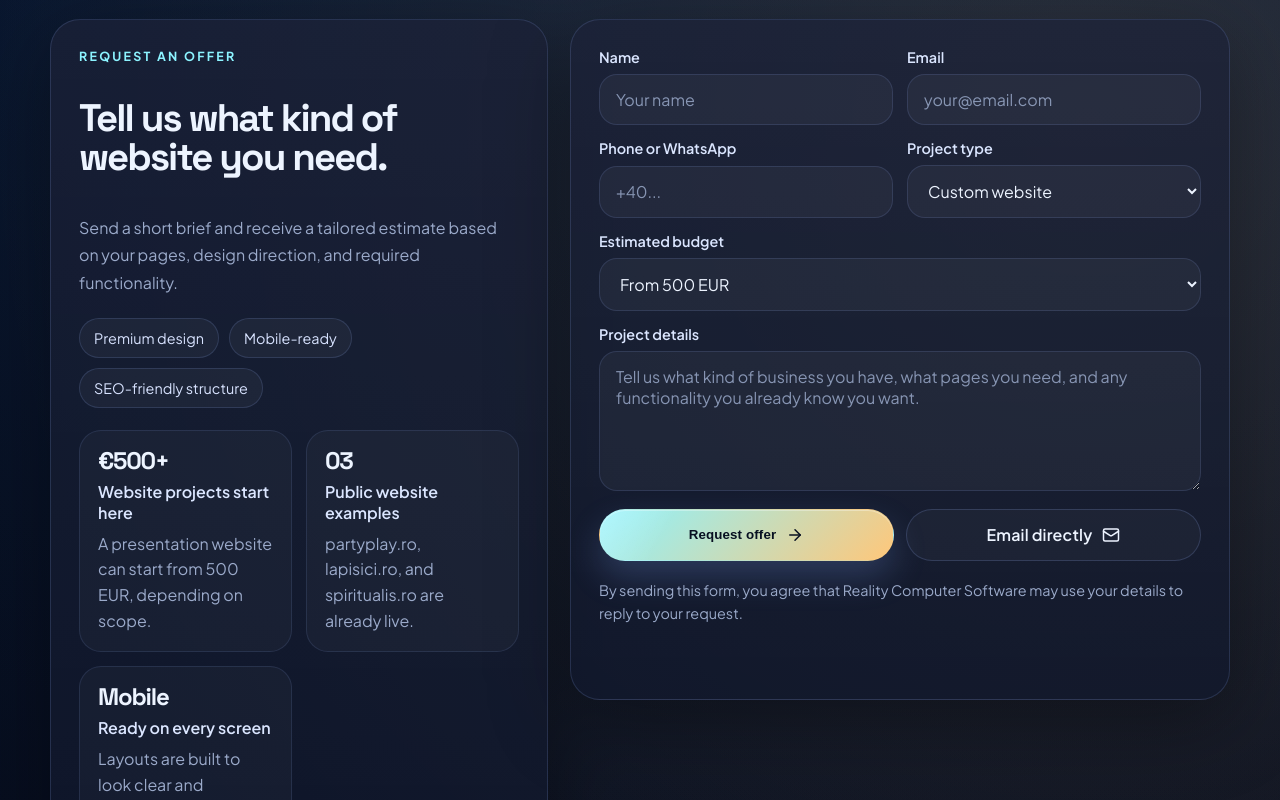
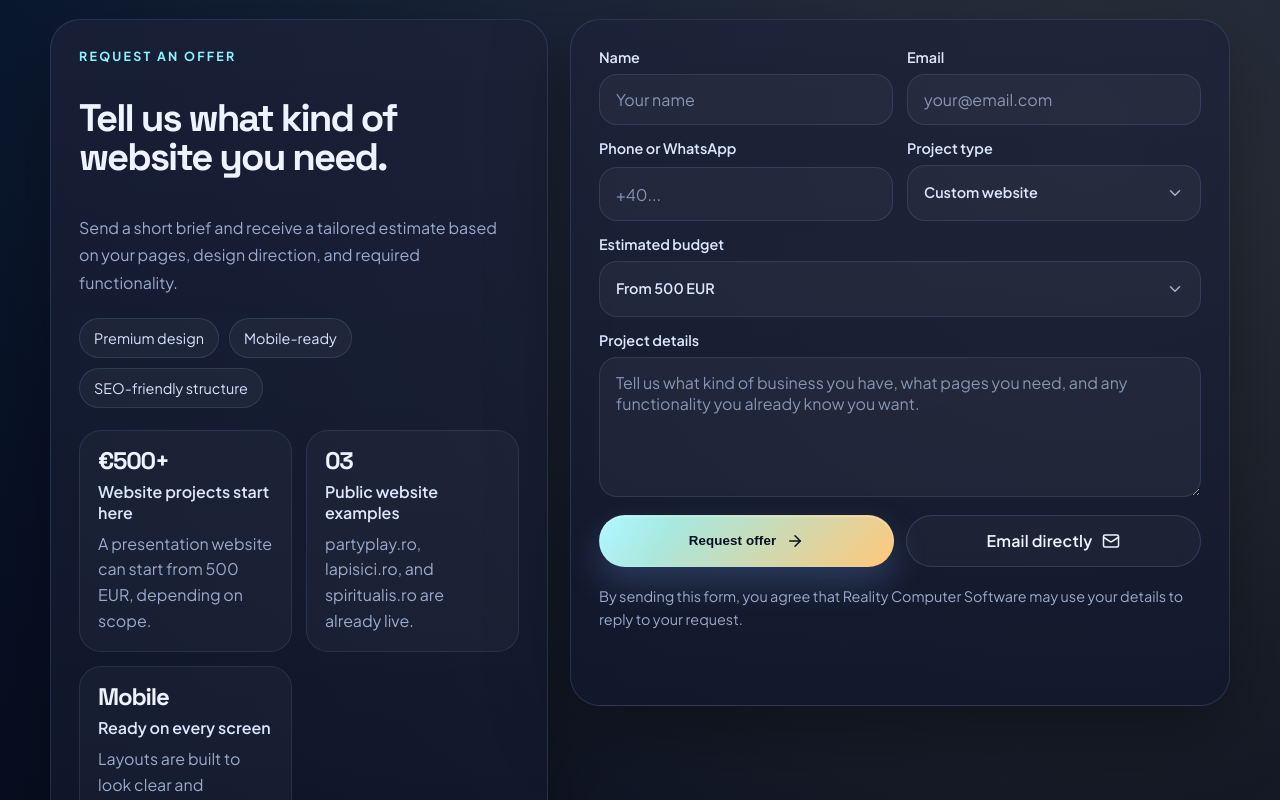
Before and after one commit to TenshiRa96/RCS_Website, a React (Vite) app: page / in a window 1280 px wide. Shown: the part 1200-2000 px from the top of the page. Built offline with nearby package versions, Linux system fonts and the light colour scheme.

Commit message:
chore: fix dropdowns and add google analytics tag

```diff
--- a/index.html
+++ b/index.html
@@ -1,6 +1,15 @@
 <!doctype html>
 <html lang="en">
   <head>
+    <script async src="https://www.googletagmanager.com/gtag/js?id=G-QW90VE5CFC"></script>
+    <script>
+      window.dataLayer = window.dataLayer || [];
+      function gtag() {
+        dataLayer.push(arguments);
+      }
+      gtag('js', new Date());
+      gtag('config', 'G-QW90VE5CFC');
+    </script>
     <meta charset="UTF-8" />
     <meta name="viewport" content="width=device-width, initial-scale=1.0" />
     <meta
--- a/src/components/OfferRequestForm.tsx
+++ b/src/components/OfferRequestForm.tsx
@@ -1,6 +1,6 @@
 import type { FormEvent } from 'react'
-import { ArrowRight, LoaderCircle, Mail } from 'lucide-react'
-import { useState } from 'react'
+import { ArrowRight, ChevronDown, LoaderCircle, Mail } from 'lucide-react'
+import { useEffect, useId, useRef, useState } from 'react'
 import { company } from '../data/site'
 import { useLocale } from '../i18n'
 
@@ -36,6 +36,90 @@ type OfferRequestFormProps = {
 
 type SubmitState = 'idle' | 'sending' | 'success' | 'error'
 
+type OfferSelectProps = {
+  label: string
+  name: string
+  options: readonly string[]
+  value: string
+  onChange: (value: string) => void
+}
+
+function OfferSelect({ label, name, options, value, onChange }: OfferSelectProps) {
+  const [isOpen, setIsOpen] = useState(false)
+  const rootRef = useRef<HTMLDivElement>(null)
+  const labelId = useId()
+  const listboxId = useId()
+
+  useEffect(() => {
+    if (!isOpen) {
+      return
+    }
+
+    function handlePointerDown(event: PointerEvent) {
+      if (!rootRef.current?.contains(event.target as Node)) {
+        setIsOpen(false)
+      }
+    }
+
+    function handleEscape(event: KeyboardEvent) {
+      if (event.key === 'Escape') {
+        setIsOpen(false)
+      }
+    }
+
+    document.addEventListener('pointerdown', handlePointerDown)
+    document.addEventListener('keydown', handleEscape)
+
+    return () => {
+      document.removeEventListener('pointerdown', handlePointerDown)
+      document.removeEventListener('keydown', handleEscape)
+    }
+  }, [isOpen])
+
+  return (
+    <div
+      ref={rootRef}
+      className={`offer-field offer-field--select${isOpen ? ' offer-field--select-open' : ''}`}
+    >
+      <span id={labelId}>{label}</span>
+      <input type="hidden" name={name} value={value} />
+
+      <button
+        type="button"
+        className={`offer-select${isOpen ? ' offer-select--open' : ''}`}
+        aria-haspopup="listbox"
+        aria-expanded={isOpen}
+        aria-labelledby={labelId}
+        aria-controls={listboxId}
+        onClick={() => setIsOpen((open) => !open)}
+      >
+        <span className="offer-select__value">{value}</span>
+        <ChevronDown size={18} className="offer-select__chevron" />
+      </button>
+
+      {isOpen ? (
+        <div className="offer-select__menu" role="listbox" id={listboxId} aria-labelledby={labelId}>
+          {options.map((option) => (
+            <button
+              key={option}
+              type="button"
+              role="option"
+              aria-selected={option === value}
+              className={`offer-select__option${option === value ? ' is-selected' : ''}`}
+              onClick={() => {
+                onChange(option)
+                setIsOpen(false)
+              }}
+            >
+              {option}
+            </button>
+          ))}
+        </div>
+      ) : null}
+    </div>
+  )
+}
+
 export default function OfferRequestForm({
   content,
   showIntro = true,
@@ -43,6 +127,8 @@ export default function OfferRequestForm({
   const { locale } = useLocale()
   const [submitState, setSubmitState] = useState<SubmitState>('idle')
   const [submitError, setSubmitError] = useState('')
+  const [projectType, setProjectType] = useState(content.projectTypeOptions[0] ?? '')
+  const [budget, setBudget] = useState(content.budgetOptions[0] ?? '')
 
   async function handleSubmit(event: FormEvent<HTMLFormElement>) {
     event.preventDefault()
@@ -52,8 +138,8 @@ export default function OfferRequestForm({
       name: String(formData.get('name') ?? ''),
       email: String(formData.get('email') ?? ''),
       phone: String(formData.get('phone') ?? ''),
-      projectType: String(formData.get('project_type') ?? ''),
-      budget: String(formData.get('budget') ?? ''),
+      projectType,
+      budget,
       message: String(formData.get('message') ?? ''),
       pageUrl: typeof window !== 'undefined' ? window.location.href : '',
       locale,
@@ -84,6 +170,8 @@ export default function OfferRequestForm({
       setSubmitState('success')
       setSubmitError('')
       form.reset()
+      setProjectType(content.projectTypeOptions[0] ?? '')
+      setBudget(content.budgetOptions[0] ?? '')
     } catch {
       setSubmitState('error')
     }
@@ -132,27 +220,23 @@ export default function OfferRequestForm({
           />
         </label>
 
-        <label className="offer-field">
-          <span>{content.projectTypeLabel}</span>
-          <select name="project_type" defaultValue={content.projectTypeOptions[0]} required>
-            {content.projectTypeOptions.map((option) => (
-              <option key={option} value={option}>
-                {option}
-              </option>
-            ))}
-          </select>
-        </label>
+        <OfferSelect
+          label={content.projectTypeLabel}
+          name="project_type"
+          options={content.projectTypeOptions}
+          value={projectType}
+          onChange={setProjectType}
+        />
 
-        <label className="offer-field offer-field--full">
-          <span>{content.budgetLabel}</span>
-          <select name="budget" defaultValue={content.budgetOptions[0]} required>
-            {content.budgetOptions.map((option) => (
-              <option key={option} value={option}>
-                {option}
-              </option>
-            ))}
-          </select>
-        </label>
+        <div className="offer-field--full">
+          <OfferSelect
+            label={content.budgetLabel}
+            name="budget"
+            options={content.budgetOptions}
+            value={budget}
+            onChange={setBudget}
+          />
+        </div>
 
         <label className="offer-field offer-field--full">
           <span>{content.detailsLabel}</span>
--- a/src/styles.css
+++ b/src/styles.css
@@ -1194,6 +1194,7 @@ p {
 .offer-field {
   display: grid;
   gap: 8px;
+  position: relative;
 }
 
 .offer-field--full {
@@ -1207,7 +1208,6 @@ p {
 }
 
 .offer-field input,
-.offer-field select,
 .offer-field textarea {
   width: 100%;
   min-width: 0;
@@ -1229,13 +1229,120 @@ p {
   min-height: 140px;
 }
 
+.offer-field--select-open {
+  z-index: 6;
+}
+
+.offer-select {
+  width: 100%;
+  min-width: 0;
+  min-height: 56px;
+  padding: 14px 16px;
+  display: flex;
+  align-items: center;
+  justify-content: space-between;
+  gap: 14px;
+  border: 1px solid rgba(148, 178, 255, 0.14);
+  border-radius: 18px;
+  background: rgba(255, 255, 255, 0.04);
+  color: var(--text);
+  font: inherit;
+  text-align: left;
+  cursor: pointer;
+  outline: none;
+  transition:
+    border-color 180ms ease,
+    box-shadow 180ms ease,
+    background 180ms ease,
+    transform 180ms ease;
+}
+
+.offer-select:hover {
+  background: rgba(255, 255, 255, 0.06);
+  border-color: rgba(148, 178, 255, 0.22);
+}
+
+.offer-select:focus-visible,
+.offer-select--open {
+  border-color: rgba(140, 243, 255, 0.34);
+  background: rgba(255, 255, 255, 0.06);
+  box-shadow: 0 0 0 4px rgba(140, 243, 255, 0.08);
+}
+
+.offer-select__value {
+  color: var(--text);
+  line-height: 1.45;
+}
+
+.offer-select__chevron {
+  flex: 0 0 auto;
+  color: rgba(219, 230, 255, 0.72);
+  transition:
+    color 180ms ease,
+    transform 180ms ease;
+}
+
+.offer-select:hover .offer-select__chevron,
+.offer-select:focus-visible .offer-select__chevron,
+.offer-select--open .offer-select__chevron {
+  color: var(--primary-strong);
+}
+
+.offer-select--open .offer-select__chevron {
+  transform: rotate(180deg);
+}
+
+.offer-select__menu {
+  position: absolute;
+  top: calc(100% + 10px);
+  left: 0;
+  right: 0;
+  padding: 8px;
+  display: grid;
+  gap: 6px;
+  border-radius: 20px;
+  border: 1px solid rgba(148, 178, 255, 0.16);
+  background: rgba(8, 15, 33, 0.98);
+  backdrop-filter: blur(18px);
+  box-shadow: 0 24px 48px rgba(2, 5, 14, 0.42);
+}
+
+.offer-select__option {
+  width: 100%;
+  padding: 13px 14px;
+  border: 0;
+  border-radius: 14px;
+  background: transparent;
+  color: #dbe6ff;
+  font: inherit;
+  text-align: left;
+  cursor: pointer;
+  transition:
+    background 160ms ease,
+    color 160ms ease,
+    transform 160ms ease;
+}
+
+.offer-select__option:hover,
+.offer-select__option:focus-visible {
+  background: rgba(140, 243, 255, 0.1);
+  color: var(--text);
+  outline: none;
+  transform: translateX(2px);
+}
+
+.offer-select__option.is-selected {
+  background: linear-gradient(135deg, rgba(140, 243, 255, 0.14), rgba(128, 168, 255, 0.12));
+  color: var(--text);
+  box-shadow: inset 0 0 0 1px rgba(140, 243, 255, 0.12);
+}
+
 .offer-field input::placeholder,
 .offer-field textarea::placeholder {
   color: rgba(155, 170, 202, 0.84);
 }
 
 .offer-field input:focus,
-.offer-field select:focus,
 .offer-field textarea:focus {
   border-color: rgba(140, 243, 255, 0.34);
   background: rgba(255, 255, 255, 0.06);
```
Also changed, not shown: offer-select-check.png (added).
